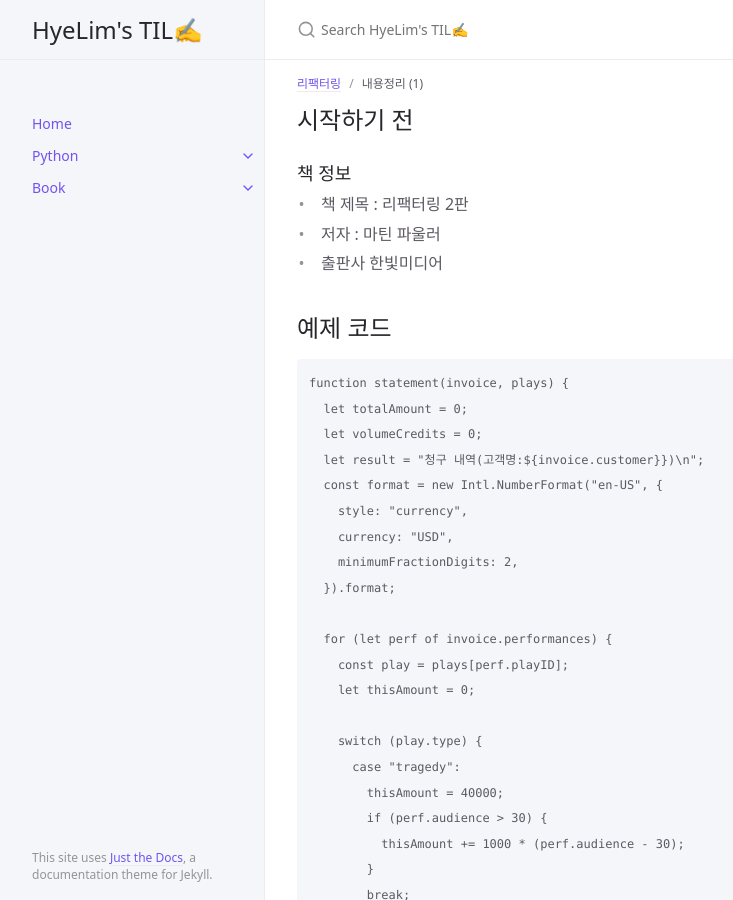
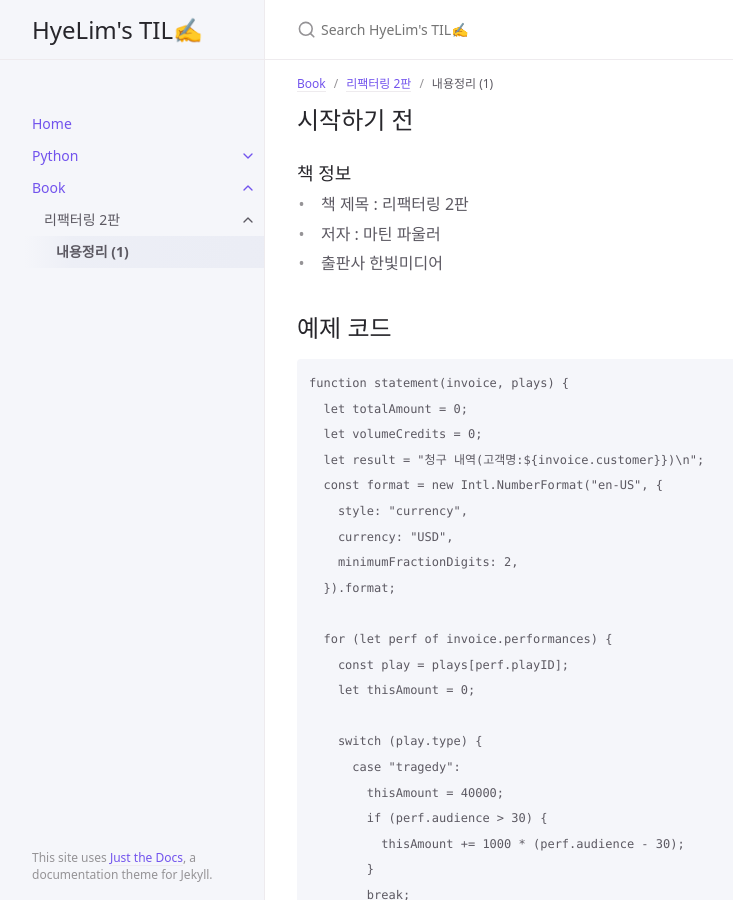
Before and after one commit to hyelimchoi1223/TIL, a Jekyll site: the page built from docs/Book/리팩터링_2판/내용정리(1).md, in a window 1280 px wide and 900 px high. Shown: the whole window, without its empty margins (107-840 px from the left). Built offline with Jekyll 4.4.1, drawn with Linux system fonts in a browser that asks for light colours.

Commit message:
Update 내용정리(1).md

```diff
--- a/docs/Book/리팩터링_2판/내용정리(1).md
+++ b/docs/Book/리팩터링_2판/내용정리(1).md
@@ -1,7 +1,8 @@
 ---
 layout: default
 title: 내용정리 (1)
-parent: 리팩터링
+parent: 리팩터링 2판
+grand_parent: Book
 nav_order: 1
 has_children: false
 ---
```
